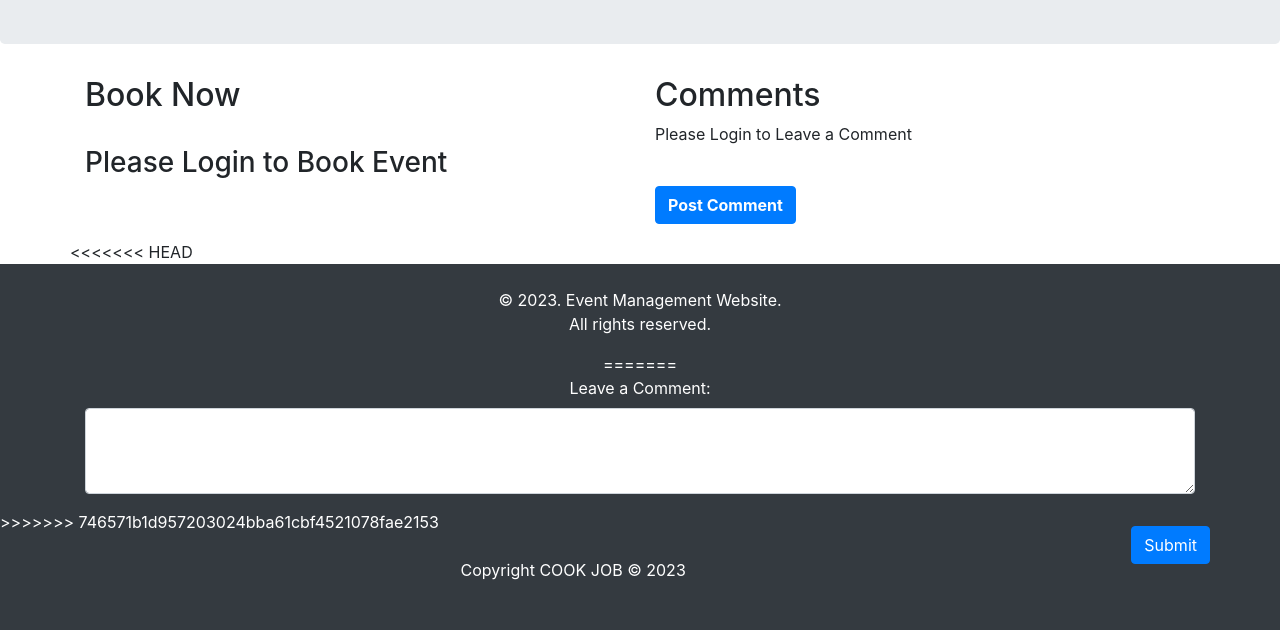
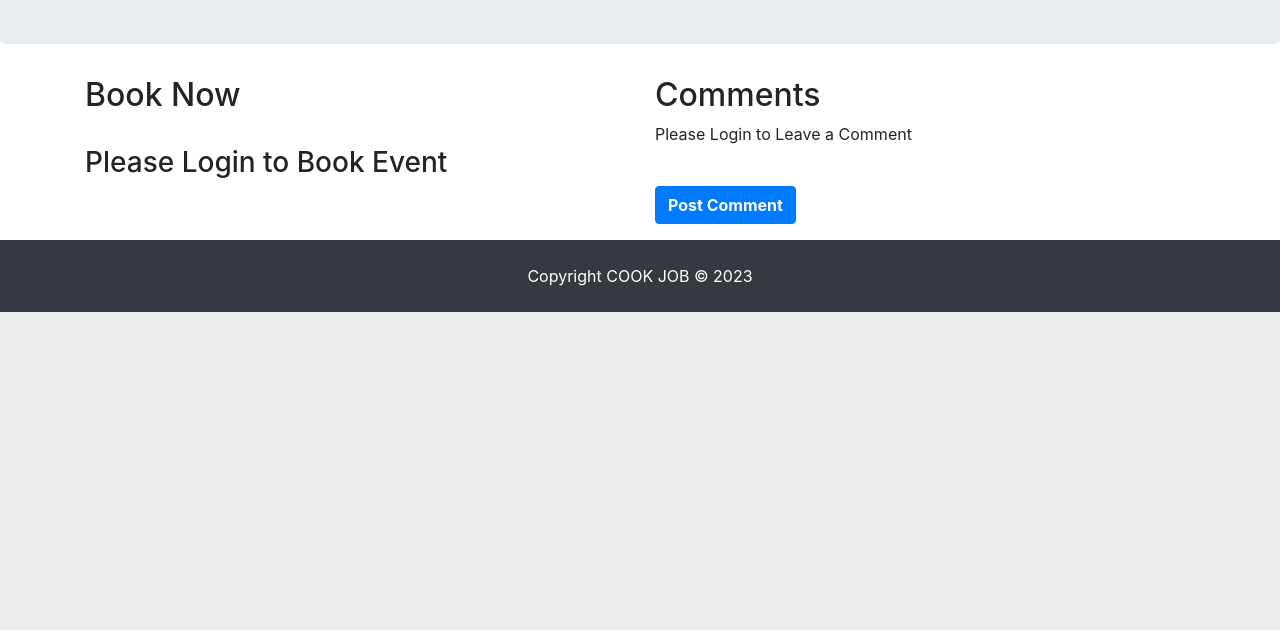
Before and after one commit to sophiefahey/IAB203group15, a Flask app: page /event_details/1 in a window 1280 px wide. Shown: the part 1124-1754 px from the top of the page. After the commit the page ends 1436 px from the top, so only its background shows below. Run offline with Flask 3, Linux system fonts and the light colour scheme; some libraries are stand-ins or nearby versions.

Commit message:
page layout

```diff
--- a/templates/event_details.html
+++ b/templates/event_details.html
@@ -121,31 +121,12 @@
               <p class="card-text">{{ comment.comment }}</p>
             </div>
           </div>
-        {% endfor %}
-        <a class="btn btn-primary center" href="{{ url_for('comment', event_id=event.id) }}"><b>Post Comment</b></a>
+          {% endfor %}
+          <a class="btn btn-primary center" href="{{ url_for('comment', event_id=event.id) }}"><b>Post Comment</b></a>
+          </p>
+          </p>
         </div>
-<<<<<<< HEAD
-    </div>
-  </div>
-</body>
-<!-- Footer -->
-<footer class="py-4 bg-dark text-white">
-  <div class="container text-center">
-    <p>
-      © 2023. Event Management Website.
-      <br> All rights reserved.
-    </p>
-=======
-        <form>
-          <div class="form-group">
-            <label for="comment">Leave a Comment:</label>
-            <textarea class="form-control" id="comment" rows="3"></textarea>
-          </div>
-          <button type="submit" class="btn btn-primary row mt-3 mb-5 float-right">Submit</button>
-        </form>
-
       </div>
     </div>
->>>>>>> 746571b1d957203024bba61cbf4521078fae2153
-  </div>
-  {% endblock%}
+
+    {% endblock%}
```
